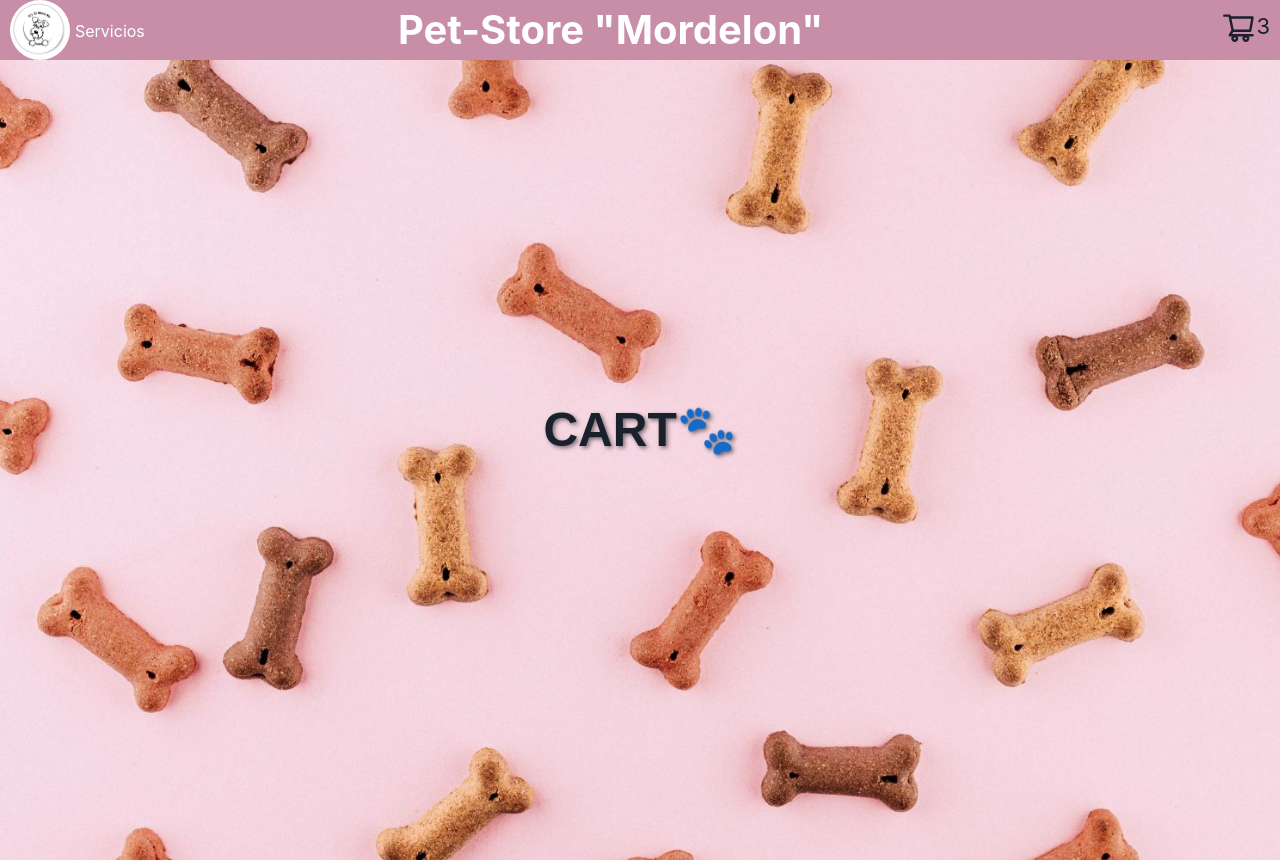
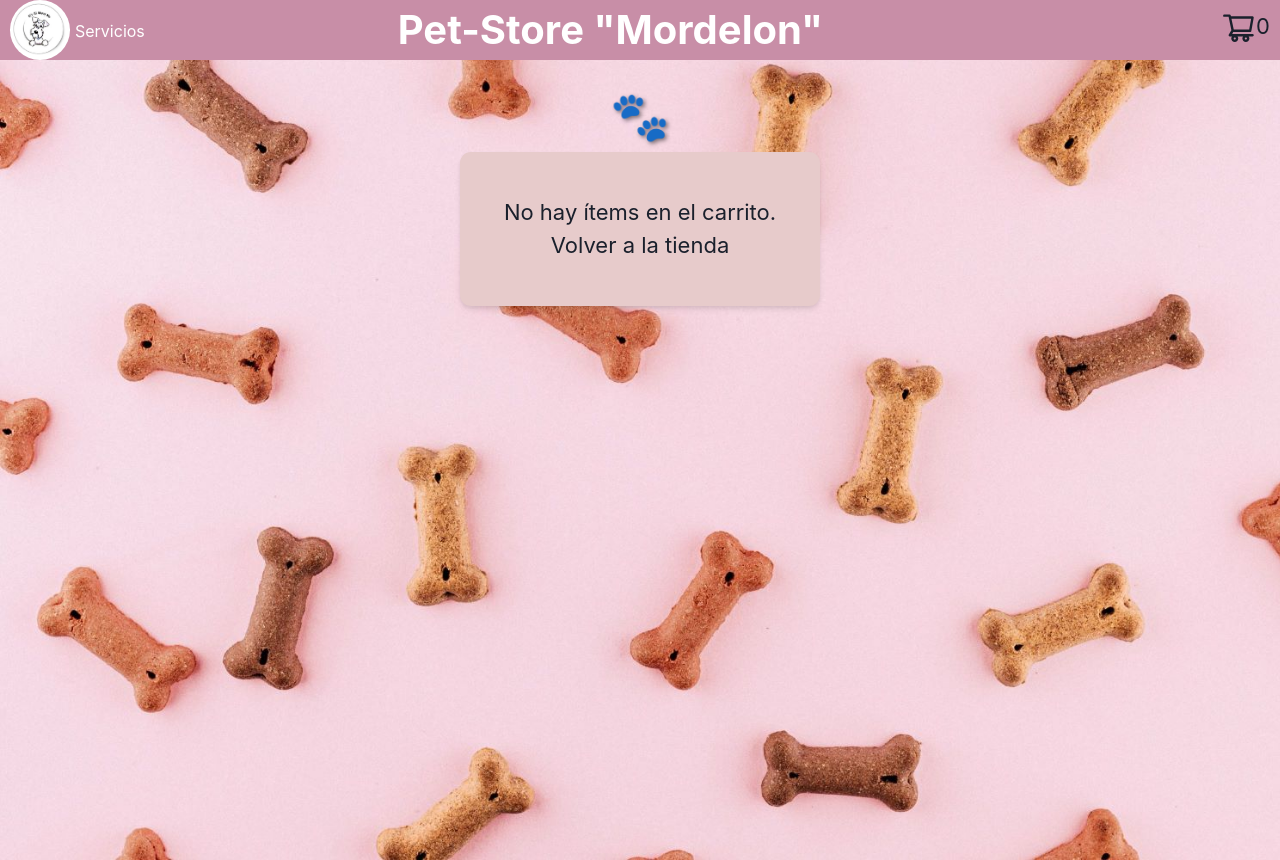
Before and after one commit to agusconno/AgustinaConnoPetShop, a React (Vite) app: page /cart in a window 1280 px wide. Built offline with nearby package versions, Linux system fonts and the light colour scheme.

Commit message:
Agregado de context, carrito, botones

```diff
--- a/src/App.jsx
+++ b/src/App.jsx
@@ -8,10 +8,12 @@ import About from './Components/About';
 import Contact from './Components/Contact';
 import Cart from './Components/Cart';
 import fondo from '../src/assets/huesitos.jpg';
+import { CartProvider } from './context/CartContext';
 
 const App = () => {
   return (
     <BrowserRouter>
+      <CartProvider>
       <div style={{
         backgroundImage: `url(${fondo})`,
         backgroundSize: 'cover',
@@ -37,6 +39,7 @@ const App = () => {
           </Routes>
         </div>
       </div>
+      </CartProvider>
     </BrowserRouter>
   );
 };
--- a/src/Components/Cart.jsx
+++ b/src/Components/Cart.jsx
@@ -1,28 +1,62 @@
 import React from 'react';
-import { Flex } from '@chakra-ui/react';
-import { motion } from 'framer-motion';
+import { Flex, Box, Button, Text, Spacer, Card } from '@chakra-ui/react';
+import { Link } from 'react-router-dom';
+import { useCart } from '../context/CartContext'; // Importa el hook useCart
 
 const Cart = () => {
+  const { cartItems, removeItem, clearCart } = useCart();
+
+  const getTotalPrice = () => {
+    return cartItems.reduce((total, item) => total + item.precio * item.quantity, 0);
+  };
+
   return (
-    <Flex
-      align="center"
-      justify="center"
-      height="100vh"
+    <Flex direction="column" alignItems="center" minHeight="100vh" padding="50px">
+      <h1 style={{ fontSize: '48px', fontWeight: 'bold', textShadow: '2px 2px 4px rgba(0, 0, 0, 0.5)' }}>🐾</h1>
 
-    >
-      <motion.h1
-        style={{
-          fontSize: '48px',
-          fontFamily: 'Arial, sans-serif',
-          fontWeight: 'bold',
-          textShadow: '2px 2px 4px rgba(0, 0, 0, 0.5)',
-        }}
-        initial={{ opacity: 0, y: -50 }}
-        animate={{ opacity: 1, y: 0 }}
-        transition={{ duration: 1 }}
-      >
-        CART🐾
-      </motion.h1>
+      {cartItems.length > 0 ? (
+        <div>
+          <Card
+              bg='gray.200'
+              borderRadius='lg'
+              boxShadow='md'
+              p="2rem"
+              maxW="400px"
+              textAlign="center"
+              backgroundColor='#E7CBCB'
+            >
+              {cartItems.map((item) => (
+            <Flex key={item.id} alignItems="center" py={2}>
+              <Box flex={1}>
+
+                <Text>{item.description}  {item.quantity}</Text>
+                <Text>Precio unitario: ${item.precio}</Text>
+              </Box>
+              <Button colorScheme="#FF8551" onClick={() => removeItem(item.id)}>✖️</Button>
+            </Flex>
+          ))}
+          <Text fontWeight="bold" fontSize="lg">Precio total: ${getTotalPrice()}</Text>
+          <Button colorScheme="blue" onClick={clearCart}>Vaciar carrito</Button>
+            </Card>
+
+        </div>
+      ) : (
+        <div>
+          <Card
+              bg='gray.200'
+              borderRadius='lg'
+              boxShadow='md'
+              p="2rem"
+              maxW="400px"
+              textAlign="center"
+              backgroundColor='#E7CBCB'
+            >
+              <Text>No hay ítems en el carrito.</Text>
+              <Link to="/">Volver a la tienda</Link>
+            </Card>
+
+        </div>
+      )}
     </Flex>
   );
 };
--- a/src/Components/CartWidget.jsx
+++ b/src/Components/CartWidget.jsx
@@ -1,22 +1,24 @@
-import { ShoppingCartOutlined } from '@ant-design/icons'
-import { Flex, Box, Spacer } from '@chakra-ui/react'
-import React from 'react'
-
-
+import React from 'react';
+import { ShoppingCartOutlined } from '@ant-design/icons';
+import { Flex, Box, Spacer } from '@chakra-ui/react';
+import { useCart } from '../context/CartContext'; // Importa el hook useCart
 
 const CartWidget = () => {
+  const { cartItems } = useCart();
+
+  const totalItems = cartItems.reduce((total, item) => total + item.quantity, 0);
+
   return (
     <Flex>
-       <Box>
-       <ShoppingCartOutlined style={{fontSize:'35px'}}/>
-       </Box>
-        <Spacer/>
       <Box>
-      <p>3</p>
+        <ShoppingCartOutlined style={{ fontSize: '35px' }} />
       </Box>
+      <Spacer />
+      <Box>
+        <p>{totalItems}</p>
+      </Box>
+    </Flex>
+  );
+};
 
-    </Flex>
-  )
-}
-
-export default CartWidget
+export default CartWidget;
--- a/src/Components/Item.jsx
+++ b/src/Components/Item.jsx
@@ -2,7 +2,7 @@ import React from 'react';
 import { Card, CardHeader, CardBody, CardFooter, Image, Stack, Heading, Text, Button, Flex } from '@chakra-ui/react';
 import { Link } from 'react-router-dom';
 
-const Item = ({ nombre, description, id, category, src }) => {
+const Item = ({ nombre, description, id, precio, category, src }) => {
   return (
     <>
       <Flex direction={{ base: 'column', sm: 'row' }}>
--- a/src/Components/ItemDetail.jsx
+++ b/src/Components/ItemDetail.jsx
@@ -2,17 +2,19 @@ import React from 'react';
 import { useParams, Link } from 'react-router-dom';
 import { Card, CardHeader, CardBody, CardFooter, Heading, Text, Flex } from '@chakra-ui/react';
 import ItemCount from './ItemCount';
+import { useCart } from '../context/CartContext'; // Importa el useCart hook
 
 const ItemDetail = ({ productos }) => {
-  console.log('productos:', productos);
   const { id } = useParams();
+  const { addItem, isInCart } = useCart(); // Usa el hook useCart
 
   const filteredProducts = productos.filter((producto) => producto.id == id);
-  console.log('filteredProducts:', filteredProducts);
 
   return (
     <Flex justifyContent="center" alignItems="center" minHeight="100vh">
       {filteredProducts.map((p) => {
+        const isItemInCart = isInCart(p.id);
+
         return (
           <div key={p.id}>
             <Card
@@ -29,11 +31,16 @@ const ItemDetail = ({ productos }) => {
               </CardHeader>
               <CardBody>
                 <Text>{p.description}</Text>
-                {/* <Text>{p.category}</Text> */}
+                <Text> $ {p.precio}</Text>
               </CardBody>
               <CardFooter>
-                <ItemCount />
+                <ItemCount
+                  producto={p} // Pasa el producto como prop
+                  isItemInCart={isItemInCart} // Pasa la información sobre si el producto ya está en el carrito
+                  addItemToCart={addItem} // Pasa la función para agregar el producto al carrito
+                />
               </CardFooter>
+              <Link to="/cart">Terminar mi compra</Link> {/* Agrega el botón para terminar la compra */}
             </Card>
           </div>
         );
--- a/src/Components/ItemDetailContainer.jsx
+++ b/src/Components/ItemDetailContainer.jsx
@@ -13,13 +13,13 @@ import pretales from '../assets/pretales.jpg';
 const ItemDetailContainer = () => {
 
     const productos = [
-      { id: 1, nombre: "Gatos", description: "Baño y Corte", stock: 1, category: "cat1", src: gatosBaño },
-      { id: 2, nombre: "Perros", description: "Baño y Corte", stock: 1, category: "cat1", src: perroBaño },
-      { id: 3, nombre: "Sport", description: "Variedad de talles y modelos", stock: 5, category: "cat2", src: sport },
-      { id: 4, nombre: "Abrigos", description: "Variedad de talles y modelos", stock: 5, category: "cat2", src: abrigo },
-      { id: 5, nombre: "Pilotos", description: "Variedad de talles y modelos", stock: 3, category: "cat2", src: pilotos },
-      { id: 6, nombre: "Pretales", description: "Todos los tamaños", stock: 10, category: "cat3", src: pretales },
-      { id: 7, nombre: "Juguetes", description: "Perros y gatos", stock: 15, category: "cat3", src: juguetes },
+      { id: 1, nombre: "Gatos", description: "Baño y Corte", precio: 50, category: "cat1", src: gatosBaño },
+      { id: 2, nombre: "Perros", description: "Baño y Corte", precio: 30, category: "cat1", src: perroBaño },
+      { id: 3, nombre: "Sport", description: "Variedad de talles y modelos", precio: 45, category: "cat2", src: sport },
+      { id: 4, nombre: "Abrigos", description: "Variedad de talles y modelos", precio: 50, category: "cat2", src: abrigo },
+      { id: 5, nombre: "Pilotos", description: "Variedad de talles y modelos", precio: 90, category: "cat2", src: pilotos },
+      { id: 6, nombre: "Pretales", description: "Todos los tamaños", precio: 100, category: "cat3", src: pretales },
+      { id: 7, nombre: "Juguetes", description: "Perros y gatos", precio: 30, category: "cat3", src: juguetes },
     ]
 
     const getProductos = new Promise((resolve, reject)=> {
--- a/src/Components/ItemList.jsx
+++ b/src/Components/ItemList.jsx
@@ -11,7 +11,7 @@ const ItemList = ({ productos }) => {
           id={p.id}
           nombre={p.nombre}
           description={p.description}
-          stock={p.stock}
+          precio={p.precio}
           src={p.src}
         />
       ))}
--- a/src/Components/ItemListContainer.jsx
+++ b/src/Components/ItemListContainer.jsx
@@ -12,15 +12,15 @@ import pretales from '../assets/pretales.jpg';
 
 const ItemListContainer = () => {
   const { category } = useParams();
-      const productos = [
-        { id: 1, nombre: "Gatos", description: "Baño y Corte", stock: 1, category: "cat1", src: gatosBaño },
-        { id: 2, nombre: "Perros", description: "Baño y Corte", stock: 1, category: "cat1", src: perroBaño },
-        { id: 3, nombre: "Sport", description: "Variedad de talles y modelos", stock: 5, category: "cat2", src: sport },
-        { id: 4, nombre: "Abrigos", description: "Variedad de talles y modelos", stock: 5, category: "cat2", src: abrigo },
-        { id: 5, nombre: "Pilotos", description: "Variedad de talles y modelos", stock: 3, category: "cat2", src: pilotos },
-        { id: 6, nombre: "Pretales", description: "Todos los tamaños", stock: 10, category: "cat3", src: pretales },
-        { id: 7, nombre: "Juguetes", description: "Perros y gatos", stock: 15, category: "cat3", src: juguetes },
-      ];
+  const productos = [
+    { id: 1, nombre: "Gatos", description: "Baño y Corte", precio: 50, category: "cat1", src: gatosBaño },
+    { id: 2, nombre: "Perros", description: "Baño y Corte", precio: 30, category: "cat1", src: perroBaño },
+    { id: 3, nombre: "Sport", description: "Variedad de talles y modelos", precio: 45, category: "cat2", src: sport },
+    { id: 4, nombre: "Abrigos", description: "Variedad de talles y modelos", precio: 50, category: "cat2", src: abrigo },
+    { id: 5, nombre: "Pilotos", description: "Variedad de talles y modelos", precio: 90, category: "cat2", src: pilotos },
+    { id: 6, nombre: "Pretales", description: "Todos los tamaños", precio: 100, category: "cat3", src: pretales },
+    { id: 7, nombre: "Juguetes", description: "Perros y gatos", precio: 30, category: "cat3", src: juguetes },
+  ]
 
   const getProductos = new Promise ((resolve, reject) => {
     if (productos.length > 0) {
--- /dev/null
+++ b/src/context/CartContext.jsx
@@ -0,0 +1,43 @@
+import  { createContext, useContext, useState } from 'react';
+
+// Crea el contexto
+const CartContext = createContext();
+
+// Hook personalizado para acceder al contexto
+export const useCart = () => {
+  return useContext(CartContext);
+};
+
+// Proveedor del contexto
+export const CartProvider = ({ children }) => {
+  const [cartItems, setCartItems] = useState([]);
+
+  // Agregar un item al carrito
+  const addItem = (item, quantity) => {
+    const newItem = { ...item, quantity };
+    setCartItems(prevItems => [...prevItems, newItem]);
+  };
+
+  // Remover un item del carrito por su id
+  const removeItem = itemId => {
+    setCartItems(prevItems => prevItems.filter(item => item.id !== itemId));
+  };
+
+  // Limpiar el carrito
+  const clearCart = () => {
+    setCartItems([]);
+  };
+
+  // Verificar si un item está en el carrito
+  const isInCart = itemId => {
+    return cartItems.some(item => item.id === itemId);
+  };
+
+  return (
+    <CartContext.Provider value={{ cartItems, addItem, removeItem, clearCart, isInCart }}>
+      {children}
+    </CartContext.Provider>
+  );
+};
+
+export default CartProvider;
```
Also changed, not shown: src/Components/ItemCount.jsx (+15 -12 lines).
